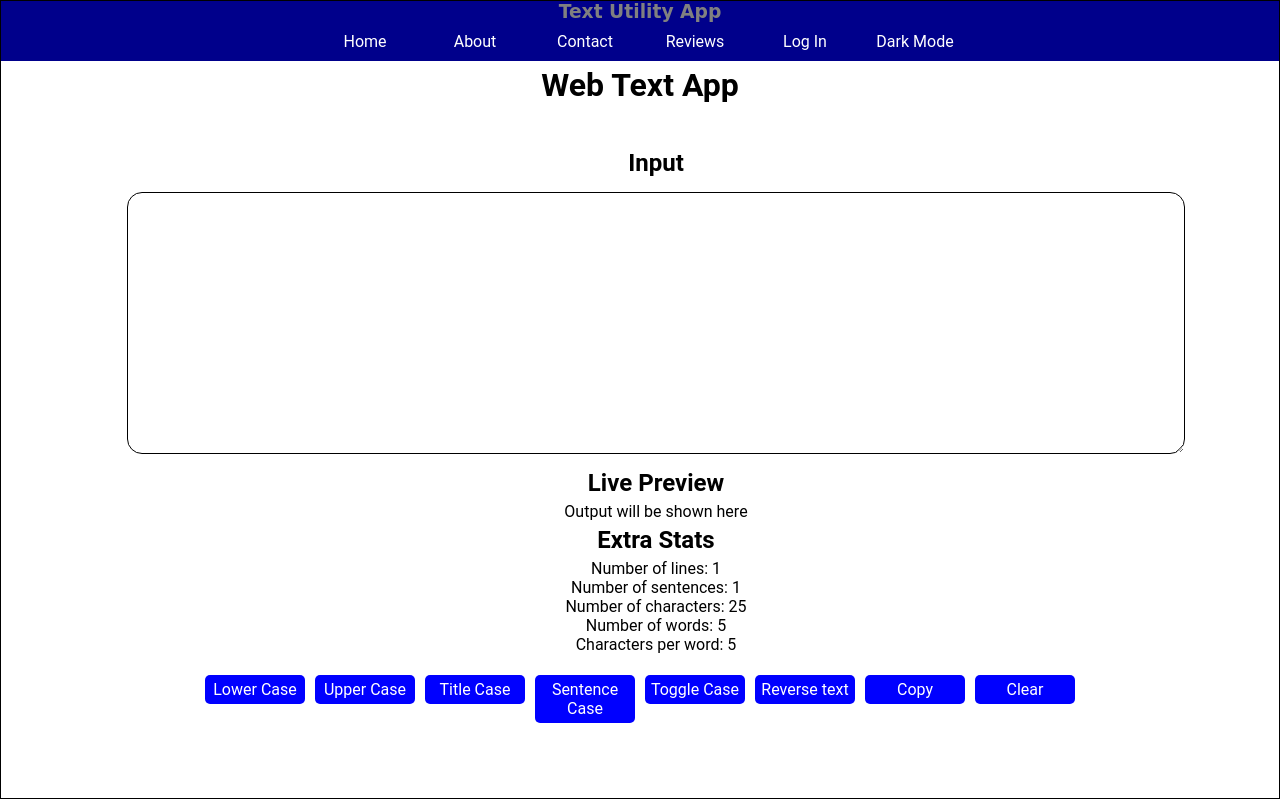
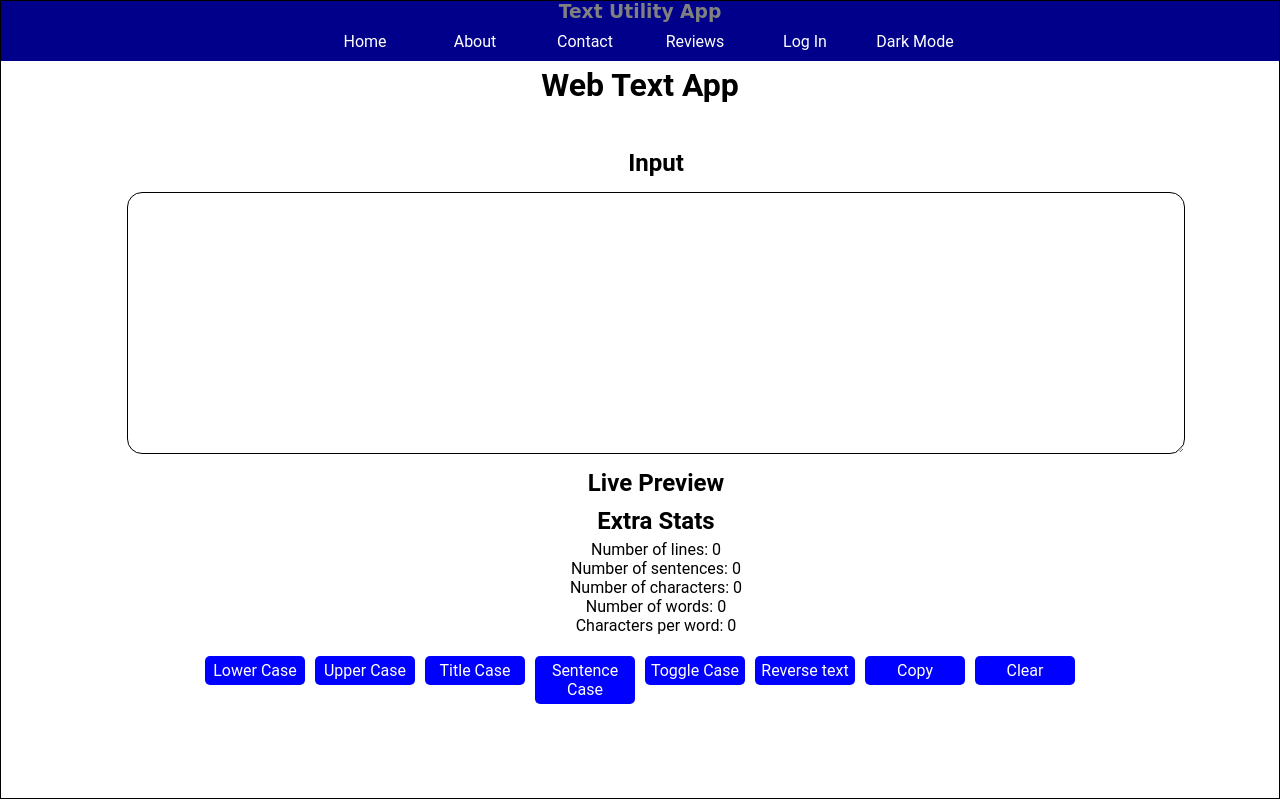
Before and after one commit to hrutavmodha/text-utility, a React (Create React App) app in the folder frontend/: page /#/ in a window 1280 px wide. Built offline with nearby package versions, Linux system fonts and the light colour scheme.

Commit message:
Fixed preview count issue on Home page

```diff
--- a/frontend/src/Components/Home.js
+++ b/frontend/src/Components/Home.js
@@ -3,7 +3,7 @@ import { ModeContext } from "../ModeContext"
 function Home() {
     const { mode, light, dark } = useContext(ModeContext);
     const [ivalue, setIvalue] = useState("")
-    const [value, setValue] = useState("Output will be shown here")
+    const [value, setValue] = useState("")
     const output = useRef(null)
     const clicker = (e) => {
         setIvalue(e.target.value)
```
Also changed, not shown: 1 other file (tests, documents, lock files or other folders).
